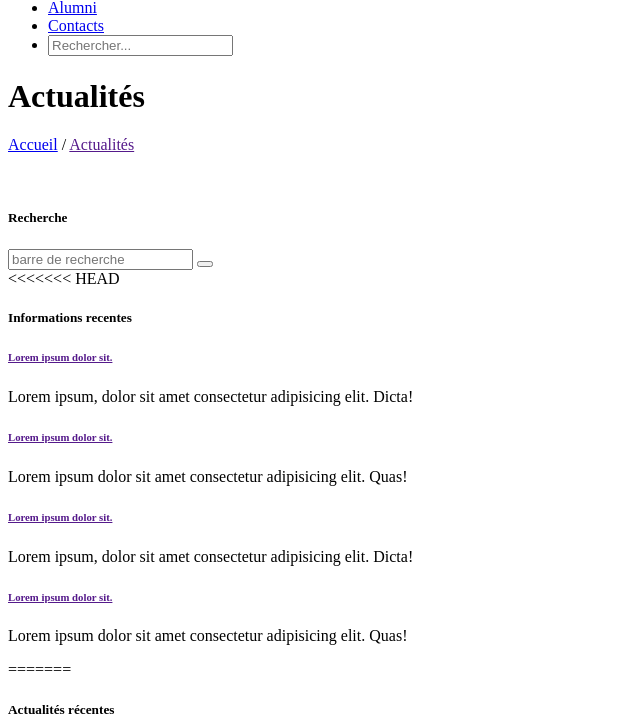
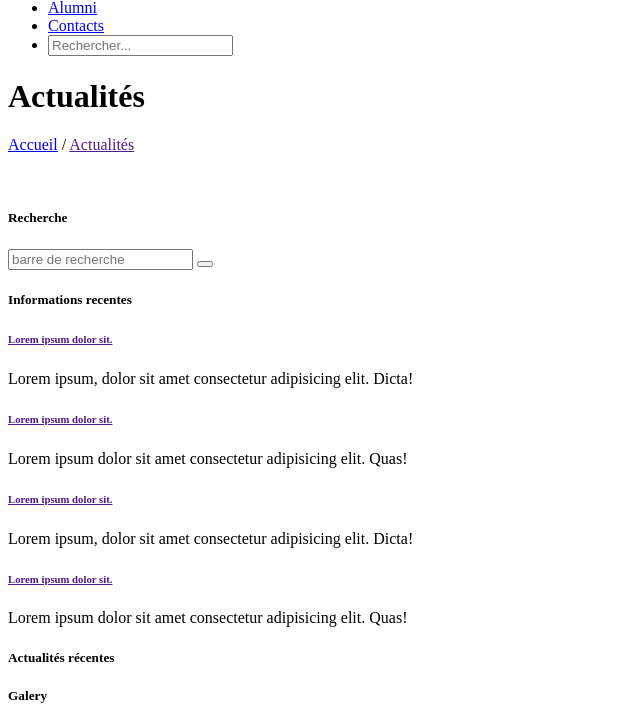
Before and after one commit to jovyzabel/fstInfoWeb, a Symfony app: template templates/news/index.html.twig in a window 1280 px wide. Shown: the part 339-1062 px from the top of the page, without its empty margins (0-640 px from the left). Run offline with Twig, Linux system fonts and the light colour scheme; the template is opened without the code that fills it, so the values that code supplies are empty; some libraries are stand-ins or nearby versions.

Commit message:
deleting of unwill expressions

```diff
--- a/templates/news/_list.html.twig
+++ b/templates/news/_list.html.twig
@@ -44,7 +44,6 @@
                     </div>
                 </div>
 
-<<<<<<< HEAD
                 <div>
                     <h5>Informations recentes</h5>
                     <div class="text-subline"></div>
@@ -63,10 +62,9 @@
                         </div>
                     </div>
                 </div>
-=======
                 {% include "news/_latest_news.html.twig" %}
 
->>>>>>> 796959e89ea8ad69786b306472eea346dbf09671
+
                 <div>
                     <h5>Galery</h5>
                     <div class="text-subline"></div>
```
